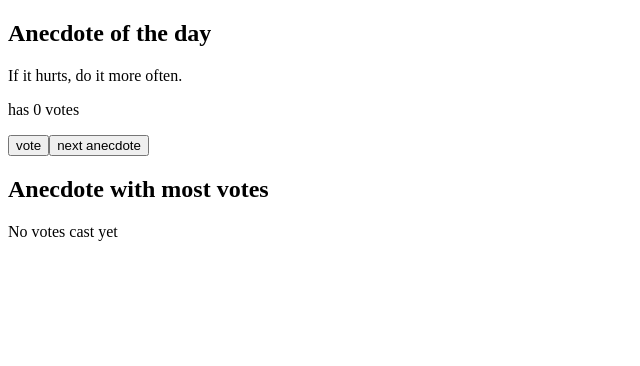
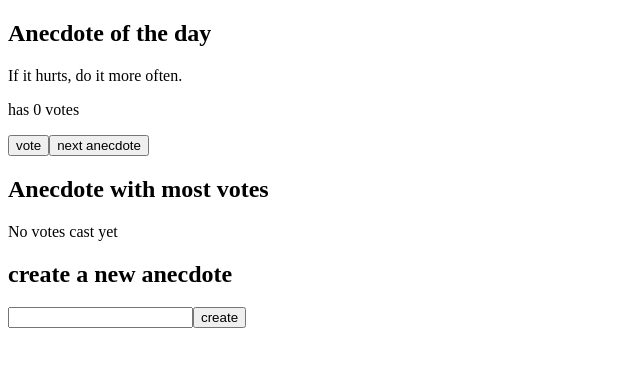
Before and after one commit to paulAlexSerban/wbk--full-stack-open--2026, a React (Vite) app in the folder part6/zustand-anecdotes/: page / in a window 1280 px wide. Shown: the top 366 px of the page, without its empty margins (0-640 px from the left). Built offline with nearby package versions, Linux system fonts and the light colour scheme.

Commit message:
feat(part6): 6.3 done

```diff
--- a/part6/zustand-anecdotes/src/App.jsx
+++ b/part6/zustand-anecdotes/src/App.jsx
@@ -9,7 +9,14 @@ const App = () => {
   const anecdotes = useAnecdotes();
   const selected = useSelected();
   const votes = useVotes();
-  const { vote, nextAnecdote } = useAnecdotesActions();
+  const { vote, nextAnecdote, createAnecdote } = useAnecdotesActions();
+
+  const handleCreate = (event) => {
+    event.preventDefault();
+    const content = event.target.anecdote.value;
+    event.target.anecdote.value = "";
+    createAnecdote(content);
+  };
 
   const maxVotes = Math.max(...votes);
   const mostVotesIndex = votes.indexOf(maxVotes);
@@ -31,6 +38,12 @@ const App = () => {
           <p>has {maxVotes} votes</p>
         </div>
       )}
+
+      <h2>create a new anecdote</h2>
+      <form onSubmit={handleCreate}>
+        <input name="anecdote" />
+        <button type="submit">create</button>
+      </form>
     </div>
   );
 };
--- a/part6/zustand-anecdotes/src/store.js
+++ b/part6/zustand-anecdotes/src/store.js
@@ -26,6 +26,11 @@ const useAnecdotesStore = create((set) => ({
       set((state) => ({
         selected: Math.floor(Math.random() * state.anecdotes.length),
       })),
+    createAnecdote: (content) =>
+      set((state) => ({
+        anecdotes: state.anecdotes.concat(content),
+        votes: state.votes.concat(0),
+      })),
   },
 }));
 
```
